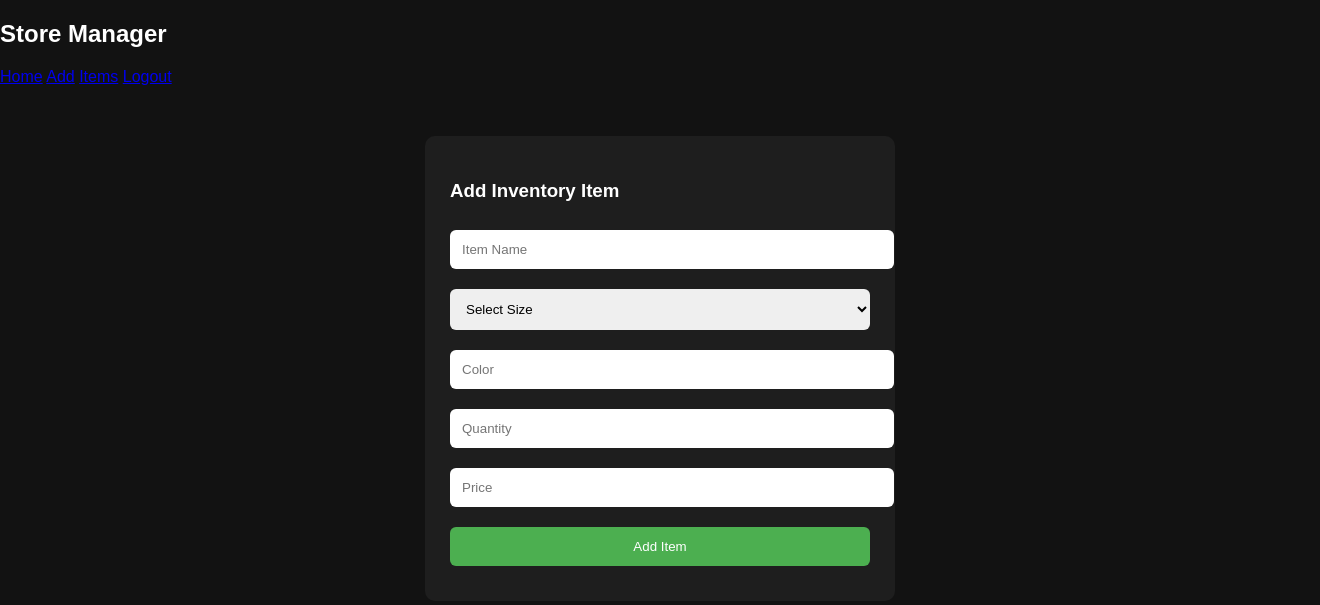
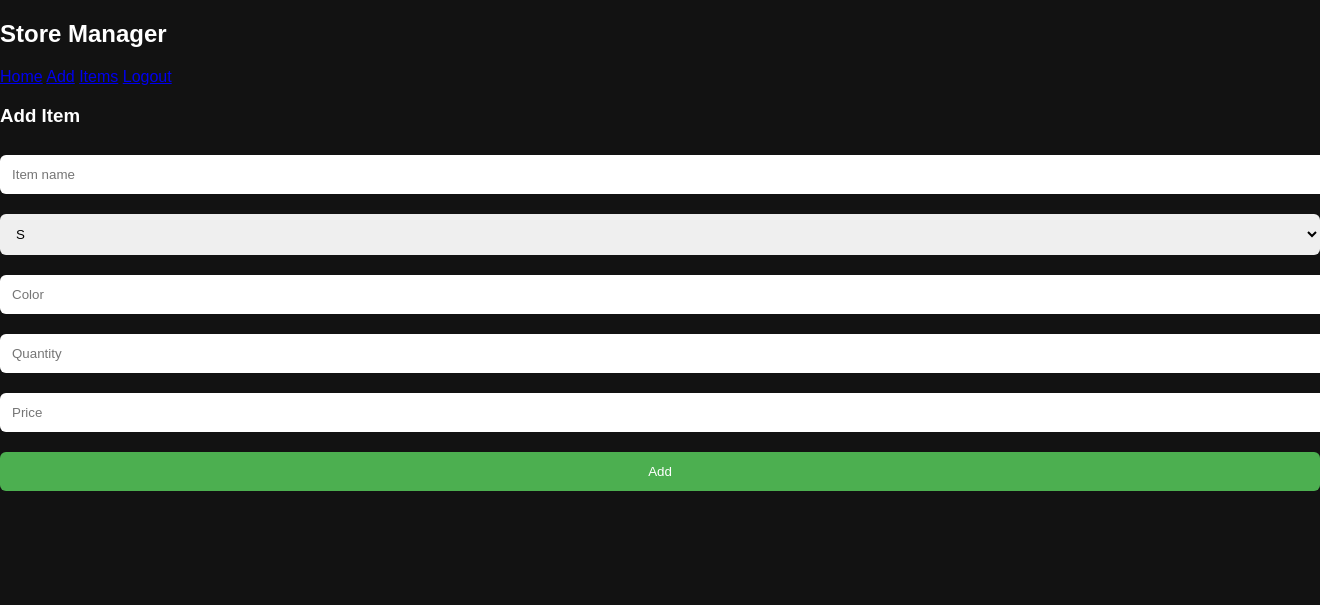
Before and after one commit to manojar346-hue/Clothes-, a Flask app: page /add_item in a window 1320 px wide; the page is wider, and only the part inside the window is pictured. Shown: the top 605 px of that part. Run offline with Flask 3, Linux system fonts and the light colour scheme; the visitor is signed in with stand-in values (Sample User, id 1).

Commit message:
Update add_item.html

```diff
--- a/templates/add_item.html
+++ b/templates/add_item.html
@@ -1,15 +1,13 @@
 {% extends "base.html" %}
 {% block content %}
 
-<div class="container">
-    <h3>Add Inventory Item</h3>
+<div class="box">
+    <h3>Add Item</h3>
 
     <form method="POST">
+        <input name="name" placeholder="Item name" required>
 
-        <input name="item_name" placeholder="Item Name" required>
-
-        <select name="size" required>
-            <option value="">Select Size</option>
+        <select name="size">
             <option>S</option>
             <option>M</option>
             <option>L</option>
@@ -17,13 +15,10 @@
         </select>
 
         <input name="color" placeholder="Color" required>
+        <input name="quantity" type="number" placeholder="Quantity" required>
+        <input name="price" type="number" placeholder="Price" required>
 
-        <input name="quantity" type="number" placeholder="Quantity" required>
-
-        <input name="price" type="number" step="0.01" placeholder="Price" required>
-
-        <button type="submit">Add Item</button>
-
+        <button>Add</button>
     </form>
 </div>
 
```
